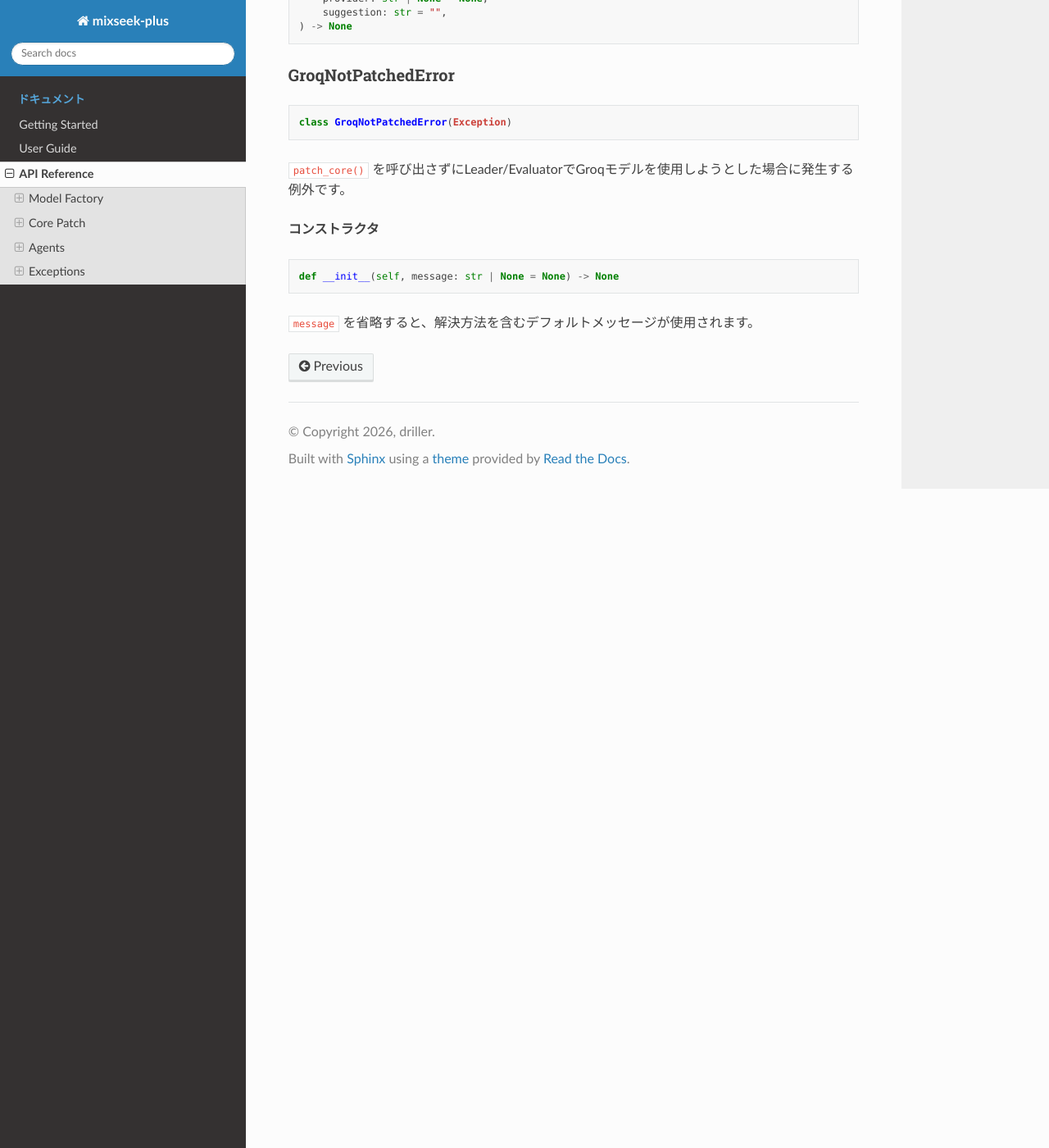
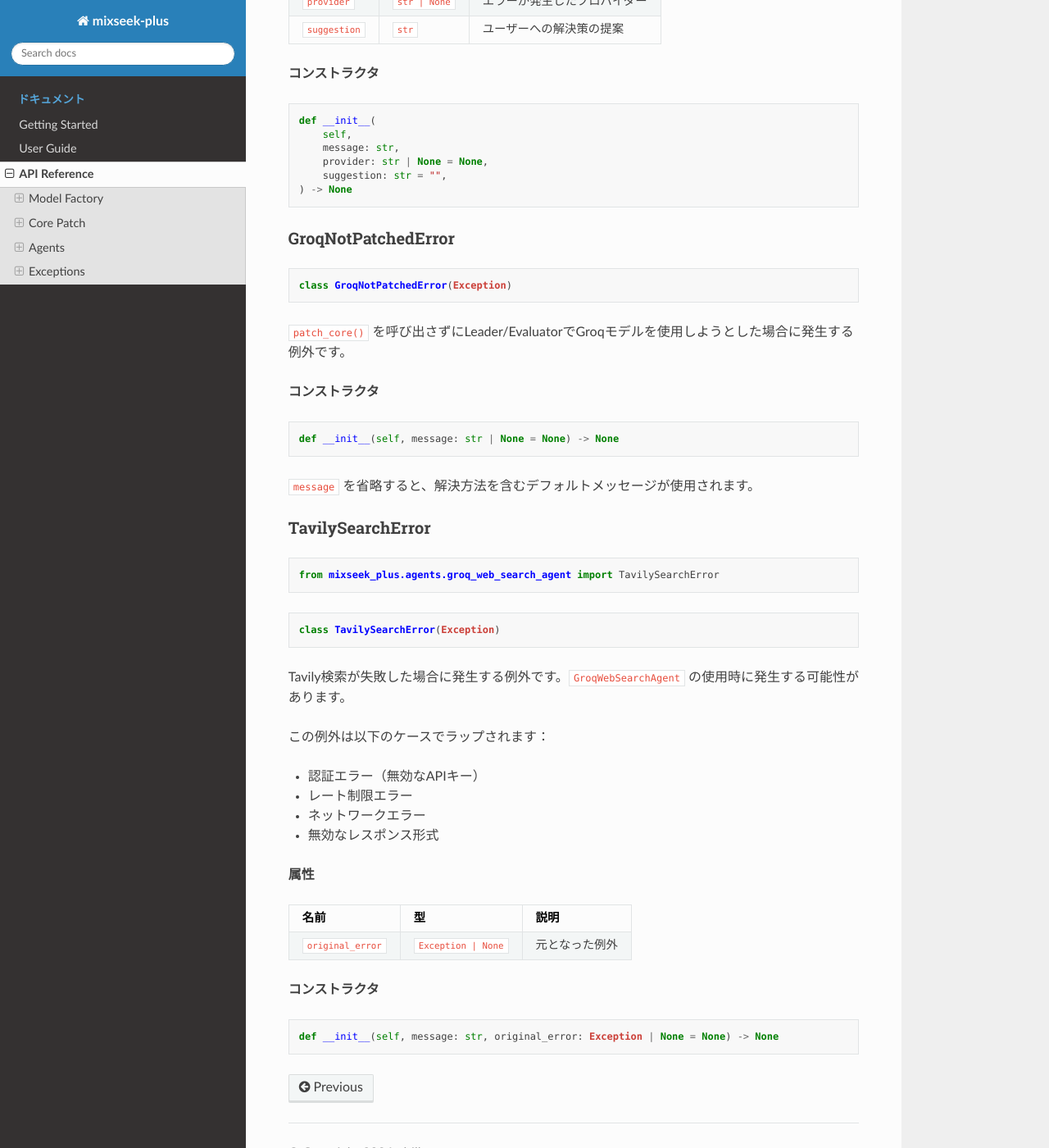
Before and after one commit to drillan/mixseek-plus, a Sphinx documentation site: the page built from docs/api-reference.md, in a window 1280 px wide and 1400 px high, scrolled down 3745 px. Shown: the whole window at 82% size. Built offline with Sphinx 7.4.7 and the Read the Docs theme 3.1.0, drawn with Linux system fonts in a browser that asks for light colours; some of the changed text lies outside the part shown.

Commit message:
docs: address PR review comments
- Remove mixseek-plus CLI entrypoint (not in spec, only mixseek defined)
- Fix CLI command examples to use mixseek instead of mixseek-plus
- Add additional TOML config options (stop_sequences, top_p, seed, timeout_seconds)
- Add complete provider list (google-gla, google-vertex, grok, grok-responses)
- Add TavilySearchError to Exceptions section
- Add check_groq_support() usage example

Co-Authored-By: Claude Opus 4.5 <noreply@anthropic.com>

````diff
--- a/docs/api-reference.md
+++ b/docs/api-reference.md
@@ -76,6 +76,17 @@ Groqサポートが有効化されているか確認します。
 **例外**
 
 - `GroqNotPatchedError`: `patch_core()` が呼び出されていない場合
+
+**使用例**
+
+```python
+from mixseek_plus import check_groq_support, patch_core, GroqNotPatchedError
+
+try:
+    check_groq_support()
+except GroqNotPatchedError:
+    patch_core()
+```
 
 ## Agents
 
@@ -188,3 +199,33 @@ def __init__(self, message: str | None = None) -> None
 ```
 
 `message` を省略すると、解決方法を含むデフォルトメッセージが使用されます。
+
+### TavilySearchError
+
+```python
+from mixseek_plus.agents.groq_web_search_agent import TavilySearchError
+```
+
+```python
+class TavilySearchError(Exception)
+```
+
+Tavily検索が失敗した場合に発生する例外です。`GroqWebSearchAgent` の使用時に発生する可能性があります。
+
+この例外は以下のケースでラップされます：
+- 認証エラー（無効なAPIキー）
+- レート制限エラー
+- ネットワークエラー
+- 無効なレスポンス形式
+
+**属性**
+
+| 名前 | 型 | 説明 |
+|------|-----|------|
+| `original_error` | `Exception \| None` | 元となった例外 |
+
+**コンストラクタ**
+
+```python
+def __init__(self, message: str, original_error: Exception | None = None) -> None
+```
--- a/pyproject.toml
+++ b/pyproject.toml
@@ -15,7 +15,6 @@ dependencies = [
 
 [project.scripts]
 mixseek = "mixseek_plus.cli:main"
-mixseek-plus = "mixseek_plus:main"
 
 [build-system]
 requires = ["uv_build>=0.9.24,<0.10.0"]
````
Also changed, not shown: README.md (+1 -1 lines), docs/user-guide.md (+22 -2 lines).
